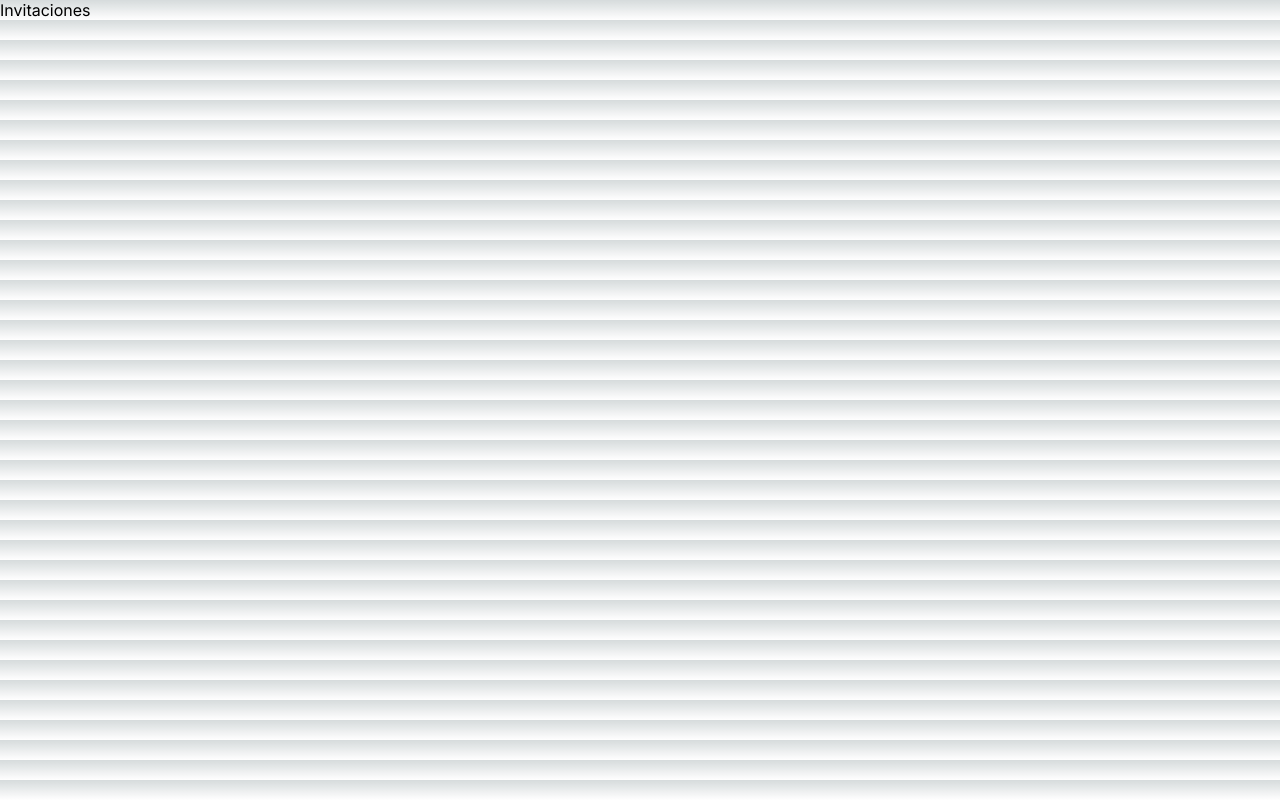
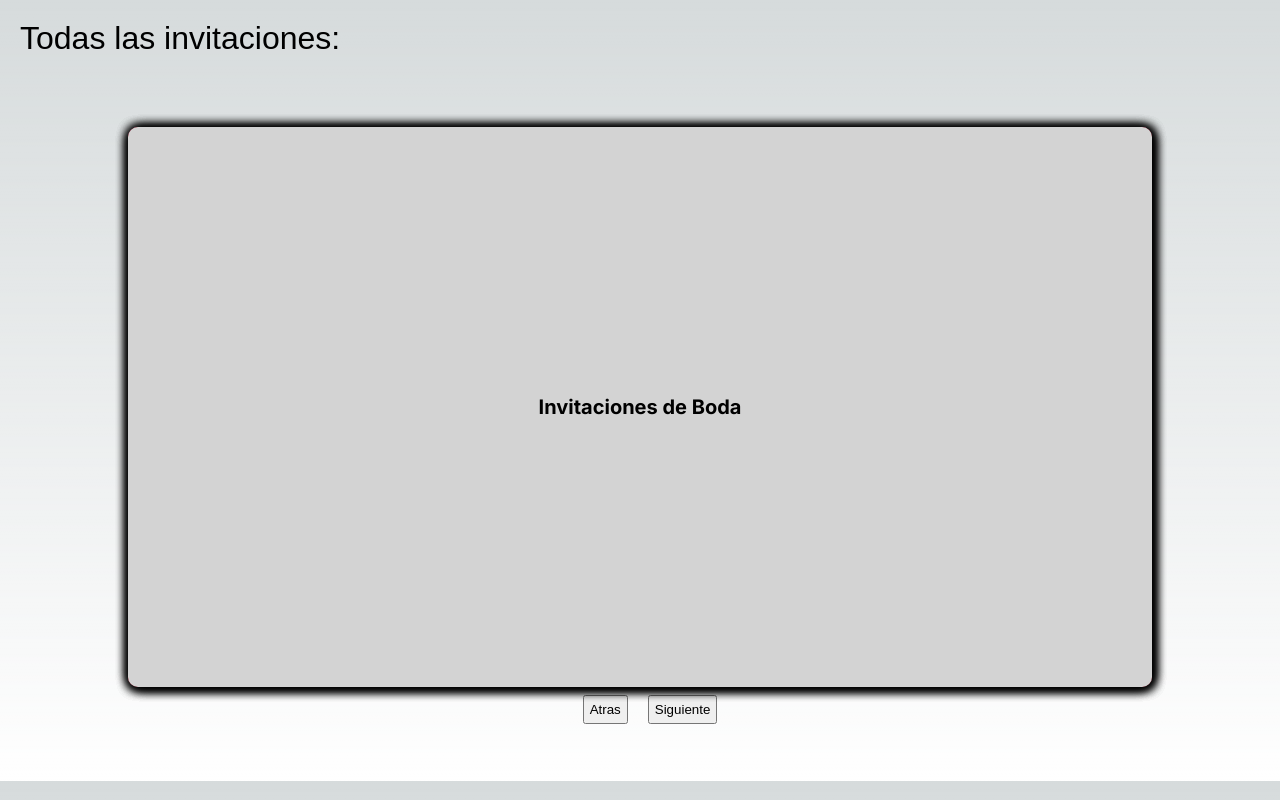
Before and after one commit to Hacedor2003/web-impresiones, a Next.js app: page /invitaciones in a window 1280 px wide. Built offline with nearby package versions, Linux system fonts and the light colour scheme.

Commit message:
Jugando con los estilos de la caratula

```diff
--- /dev/null
+++ b/app/invitaciones/estyles.module.css
@@ -0,0 +1,205 @@
+.book {
+  border-radius: 10px;
+  display: -webkit-box;
+  display: -ms-flexbox;
+  display: flex;
+  -webkit-box-align: center;
+  -ms-flex-align: center;
+  align-items: center;
+  -webkit-box-pack: center;
+  -ms-flex-pack: center;
+  justify-content: center;
+  background-color: whitesmoke;
+  position: relative;
+  width: 80vw;
+  height: 70vh;
+  -webkit-box-shadow: 1px 1px 12px #000;
+  box-shadow: 1px 1px 12px #000;
+  -webkit-transform: preserve-3d;
+  -ms-transform: preserve-3d;
+  transform: preserve-3d;
+  -webkit-perspective: 2000px;
+  perspective: 2000px;
+  color: #000;
+}
+
+.cover {
+  border-radius: 10px;
+  display: -webkit-box;
+  display: -ms-flexbox;
+  display: flex;
+  -webkit-box-align: center;
+  -ms-flex-align: center;
+  align-items: center;
+  -webkit-box-pack: center;
+  -ms-flex-pack: center;
+  justify-content: center;
+  background-color: lightgray;
+  top: 0;
+  position: absolute;
+  width: 100%;
+  height: 100%;
+  cursor: pointer;
+  -webkit-transition: all 0.5s;
+  transition: all 0.5s;
+  -webkit-transform-origin: 0;
+  -ms-transform-origin: 0;
+  transform-origin: 0;
+  -webkit-box-shadow: 1px 1px 12px #000;
+  box-shadow: 1px 1px 12px #000;
+  z-index: 10;
+}
+
+.caratula {
+  width: 100%;
+  height: 100%;
+  border-radius: 10px;
+  display: -webkit-box;
+  display: -ms-flexbox;
+  display: flex;
+  -webkit-box-align: center;
+  -ms-flex-align: center;
+  align-items: center;
+  -webkit-box-pack: center;
+  -ms-flex-pack: center;
+  justify-content: center;
+  border-radius: 10px;
+  -webkit-border-radius: 10px;
+  -moz-border-radius: 10px;
+  -ms-border-radius: 10px;
+  -o-border-radius: 10px;
+  background-color: lightgray;
+}
+
+
+.hoja1 {
+  top: 0;
+  position: absolute;
+  background-color: red;
+  width: 100%;
+  height: 100%;
+  border-radius: 10px;
+  cursor: pointer;
+  -webkit-transition: all 0.5s;
+  transition: all 0.5s;
+  -webkit-transform-origin: 0;
+  -ms-transform-origin: 0;
+  transform-origin: 0;
+  -webkit-box-shadow: 1px 1px 12px #000;
+  box-shadow: 1px 1px 12px #000;
+  display: -webkit-box;
+  display: -ms-flexbox;
+  display: flex;
+  -webkit-box-align: center;
+  -ms-flex-align: center;
+  align-items: center;
+  -webkit-box-pack: center;
+  -ms-flex-pack: center;
+  justify-content: center;
+  z-index: 4;
+}
+
+.hoja2 {
+  top: 0;
+  position: absolute;
+  background-color: blue;
+  width: 100%;
+  height: 100%;
+  border-radius: 10px;
+  cursor: pointer;
+  -webkit-transition: all 0.5s;
+  transition: all 0.5s;
+  -webkit-transform-origin: 0;
+  -ms-transform-origin: 0;
+  transform-origin: 0;
+  -webkit-box-shadow: 1px 1px 12px #000;
+  box-shadow: 1px 1px 12px #000;
+  display: -webkit-box;
+  display: -ms-flexbox;
+  display: flex;
+  -webkit-box-align: center;
+  -ms-flex-align: center;
+  align-items: center;
+  -webkit-box-pack: center;
+  -ms-flex-pack: center;
+  justify-content: center;
+  z-index: 3;
+}
+
+.hoja {
+  top: 0;
+  position: absolute;
+  background-color: yellow;
+  width: 100%;
+  height: 100%;
+  border-radius: 10px;
+  cursor: pointer;
+  -webkit-transition: all 0.5s;
+  transition: all 0.5s;
+  -webkit-transform-origin: 0;
+  -ms-transform-origin: 0;
+  transform-origin: 0;
+  -webkit-box-shadow: 1px 1px 12px #000;
+  box-shadow: 1px 1px 12px #000;
+  display: -webkit-box;
+  display: -ms-flexbox;
+  display: flex;
+  -webkit-box-align: center;
+  -ms-flex-align: center;
+  align-items: center;
+  -webkit-box-pack: center;
+  -ms-flex-pack: center;
+  justify-content: center;
+  z-index: 2;
+}
+
+
+
+.abrir {
+  -webkit-transition: all 0.5s;
+  transition: all 0.5s;
+  -webkit-transform: rotatey(-80deg);
+  -ms-transform: rotatey(-80deg);
+  transform: rotatey(-80deg);
+  -moz-transition: all 0.5s;
+  -ms-transition: all 0.5s;
+  -o-transition: all 0.5s;
+}
+
+.cerrar {
+  -webkit-transition: all 0.5s;
+  transition: all 0.5s;
+  -webkit-transform: rotatey(80deg);
+  -ms-transform: rotatey(80deg);
+  transform: rotatey(80deg);
+  -moz-transition: all 0.5s;
+  -ms-transition: all 0.5s;
+  -o-transition: all 0.5s;
+  -moz-transform: rotatey(80deg);
+  -o-transform: rotatey(80deg);
+}
+
+.letter {
+  font-size: 20px;
+  font-weight: bolder;
+}
+
+.contenedor {
+  height: 88vh;
+  width: 100vw;
+  display: flex;
+  flex-direction: column;
+  flex-wrap: wrap;
+  align-content: center;
+  justify-content: center;
+  align-items: center;
+}
+
+.contenedorBtn {
+  margin: 8px;
+}
+
+.contenedorBtn button {
+  margin-left: 20px;
+  padding: 5px;
+}
--- a/app/invitaciones/layout.tsx
+++ b/app/invitaciones/layout.tsx
@@ -1,4 +1,6 @@
 import { Metadata } from 'next';
+import { Container } from 'react-bootstrap';
+import styles from '../solicitud/styles.module.css'
 
 export const metadata: Metadata = {
 	title: 'Solicitud',
@@ -6,8 +8,9 @@ export const metadata: Metadata = {
 
 export default function Layout({ children }: { children: React.ReactNode }) {
 	return (
-		<div>
-			<div>{children}</div>
-		</div>
+		<Container fluid>
+			<header className={styles.headerCard}>Todas las invitaciones:</header>
+			<Container>{children}</Container>
+		</Container>
 	);
 }
--- a/app/invitaciones/page.tsx
+++ b/app/invitaciones/page.tsx
@@ -1,8 +1,89 @@
+'use client';
+import { useState } from 'react';
+import styles from './estyles.module.css';
 
-export default async function Page() {
+export default function Page() {
+	const [clicks, setclicks] = useState(1);
+	function handleClickAdd() {
+		// Obtener el elemento con la clase "Panel"
+		if (clicks === 1) {
+			const portada = document.querySelector('.estyles_cover__S17X0');
+
+			// Agregar la clase "abrir" para aplicar los estilos
+			portada?.classList.add('estyles_abrir__Z13ze');
+			setclicks(2);
+		}
+		if (clicks === 2) {
+			const portada = document.querySelector('.estyles_hoja1__Rvb2f');
+
+			// Agregar la clase "abrir" para aplicar los estilos
+			portada?.classList.add('estyles_abrir__Z13ze');
+			setclicks(3);
+		}
+		if (clicks === 3) {
+			const portada = document.querySelector('.estyles_hoja2__6_kK5');
+
+			// Agregar la clase "abrir" para aplicar los estilos
+			portada?.classList.add('estyles_abrir__Z13ze');
+			setclicks(4);
+		}
+		if (clicks >= 4) {
+			const portada = document.querySelector('.estyles_hoja__ublda');
+
+			// Agregar la clase "abrir" para aplicar los estilos
+			portada?.classList.add('estyles_abrir__Z13ze');
+		}
+	}
+	function handleClickRemobe() {
+		// Obtener el elemento con la clase "Panel"
+		if (clicks === 2) {
+			const portada = document.querySelector('.estyles_cover__S17X0');
+
+			portada?.classList.add('estyles_cerrar__Peesz');
+			setclicks(1);
+		}
+		if (clicks === 3) {
+			const portada = document.querySelector('.estyles_hoja1__Rvb2f estyles_abrir__Z13ze');
+
+			portada?.classList.remove('estyles_abrir__Z13ze');
+			setclicks(2);
+		}
+		if (clicks === 4) {
+			const portada = document.querySelector('.estyles_hoja2__6_kK5 estyles_abrir__Z13ze');
+
+			portada?.classList.remove('estyles_abrir__Z13ze');
+			setclicks(3);
+		}
+		if (clicks >= 4) {
+			const portada = document.querySelector('.estyles_hoja__ublda estyles_abrir__Z13ze');
+
+			portada?.classList.remove('estyles_abrir__Z13ze');
+		}
+	}
+
 	return (
-		<main>
-			<p>Invitaciones</p>
+		<main className={styles.contenedor}>
+			<div className={styles.book}>
+				<div className={styles.cover}>
+					<p className={styles.letter}>Invitaciones de Boda</p>
+				</div>
+
+				<div className={styles.hoja1}> Hoja 1</div>
+				<div className={styles.hoja2}> Hoja 2</div>
+				<div className={styles.hoja}> Hoja 3</div>
+			</div>
+			<div className={styles.contenedorBtn}>
+				<button
+					type='button'
+					onClick={() => handleClickRemobe()}>
+					Atras
+				</button>
+				<button
+					type='button'
+					onClick={() => handleClickAdd()}>
+					Siguiente
+				</button>
+			</div>
 		</main>
 	);
 }
```
